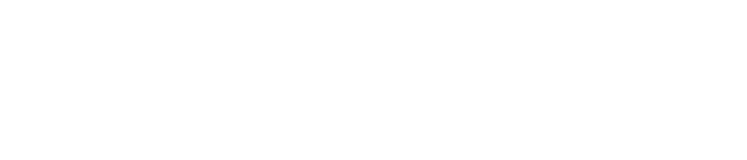
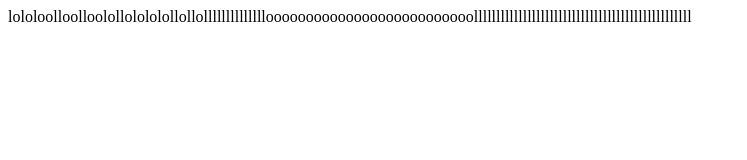
Before and after one commit to mehmetgorkem/mehmetgorkem, a plain HTML site: page index.html in a window 1280 px wide. Shown: the whole page, without its empty margins (0-747 px from the left). Drawn offline with Linux system fonts and the light colour scheme.

Commit message:
deneme deneme 1 2

```diff
--- a/index.html
+++ b/index.html
@@ -4,6 +4,6 @@
 	<title>Anasayfa</title>
 </head>
 <body>
-
+lololoolloolloolollolololollollolllllllllllllloooooooooooooooooooooooooolllllllllllllllllllllllllllllllllllllllllllllllll
 </body>
 </html>
```
